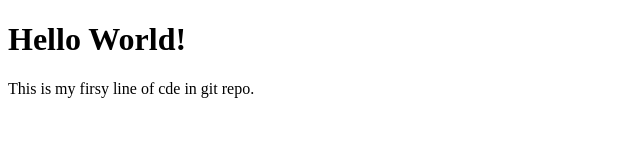
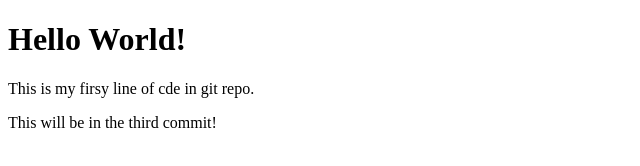
Before and after one commit to KokilaGit/my-first-repo, a plain HTML site: page index.html in a window 1280 px wide. Shown: the whole page, without its empty margins (0-640 px from the left). Drawn offline with Linux system fonts and the light colour scheme.

Commit message:
This is my third commit

```diff
--- a/index.html
+++ b/index.html
@@ -9,5 +9,6 @@
 <body>
     <h1>Hello World!</h1>
     <p>This is my firsy line of cde in git repo.</p>
+    <p>This will be in the third commit!</p>
 </body>
 </html>
```
